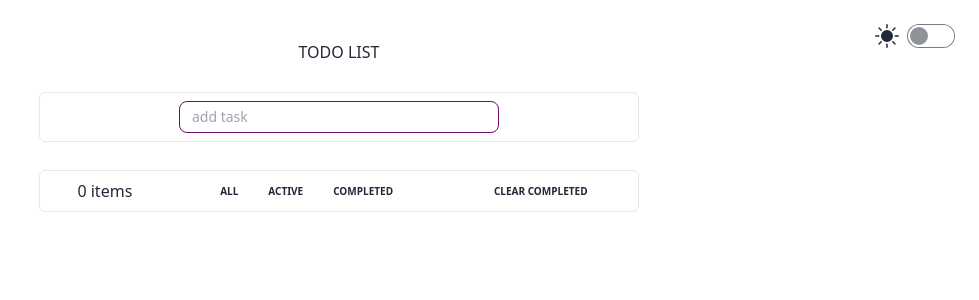
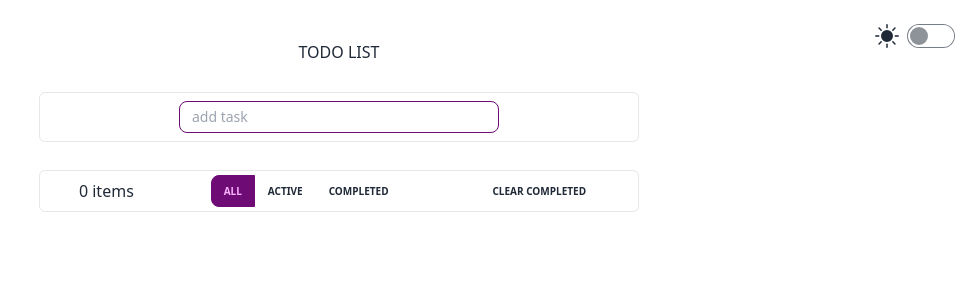
Before and after one commit to AnderyDov/ToDo_Test, a React app: page / in a window 1280 px wide. Shown: the top 300 px of the page, without its empty margins (301-1280 px from the left). Built offline with nearby package versions, Linux system fonts and the light colour scheme.

Commit message:
Fix buttons panel, change type of buttons

```diff
--- a/src/components/ButtonsPanel.js
+++ b/src/components/ButtonsPanel.js
@@ -5,6 +5,7 @@ import { clearCompleted, changeFilter } from "../store/appSlice"; // Редюс
 export default function ButtonsPanel() {
   const dispatch = useDispatch();
   const count = useSelector((state) => state.app.count); // Состояние колличество задач
+  const filter = useSelector((state) => state.app.filter); // Состояние фильтрации
 
   // Функция удаляет выполненные задачи
   function clearCompletedFunc() {
@@ -19,34 +20,34 @@ export default function ButtonsPanel() {
   let out = (
     <div className="flex justify-around my-1">
       <div className="flex items-center">{count} items</div>
-      <div className="flex space-x-1">
-        <button
+      <div className="btn-group">
+        <input
           type="radio"
           name="options"
           data-title="all"
-          onClick={changeFilterFunc}
+          checked={filter === "all" ? true : false}
+          onChange={changeFilterFunc}
           className="btn btn-ghost btn-sm text-[10px]"
-        >
-          All
-        </button>
-        <button
+          value="All"
+        />
+        <input
           type="radio"
           name="options"
           data-title="active"
-          onClick={changeFilterFunc}
+          onChange={changeFilterFunc}
+          checked={filter === "active" ? true : false}
           className="btn btn-ghost btn-sm text-[10px]"
-        >
-          Active
-        </button>
-        <button
+          value="Active"
+        />
+        <input
           type="radio"
           name="options"
           data-title="completed"
-          onClick={changeFilterFunc}
+          onChange={changeFilterFunc}
+          checked={filter === "completed" ? true : false}
           className="btn btn-ghost btn-sm text-[10px]"
-        >
-          Completed
-        </button>
+          value="Completed"
+        />
       </div>
       <button
         className="btn btn-ghost btn-sm text-[10px]"
```
